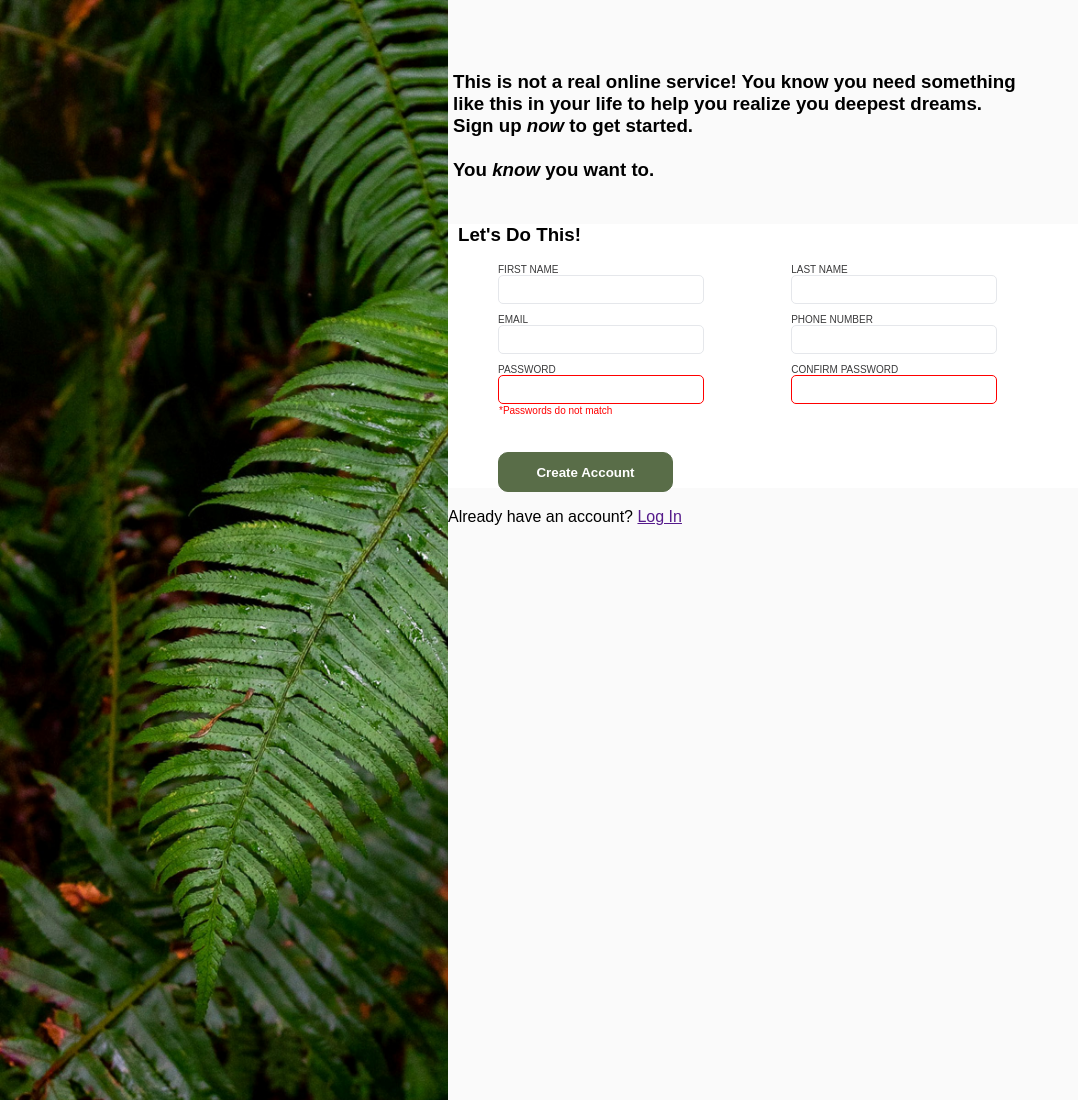
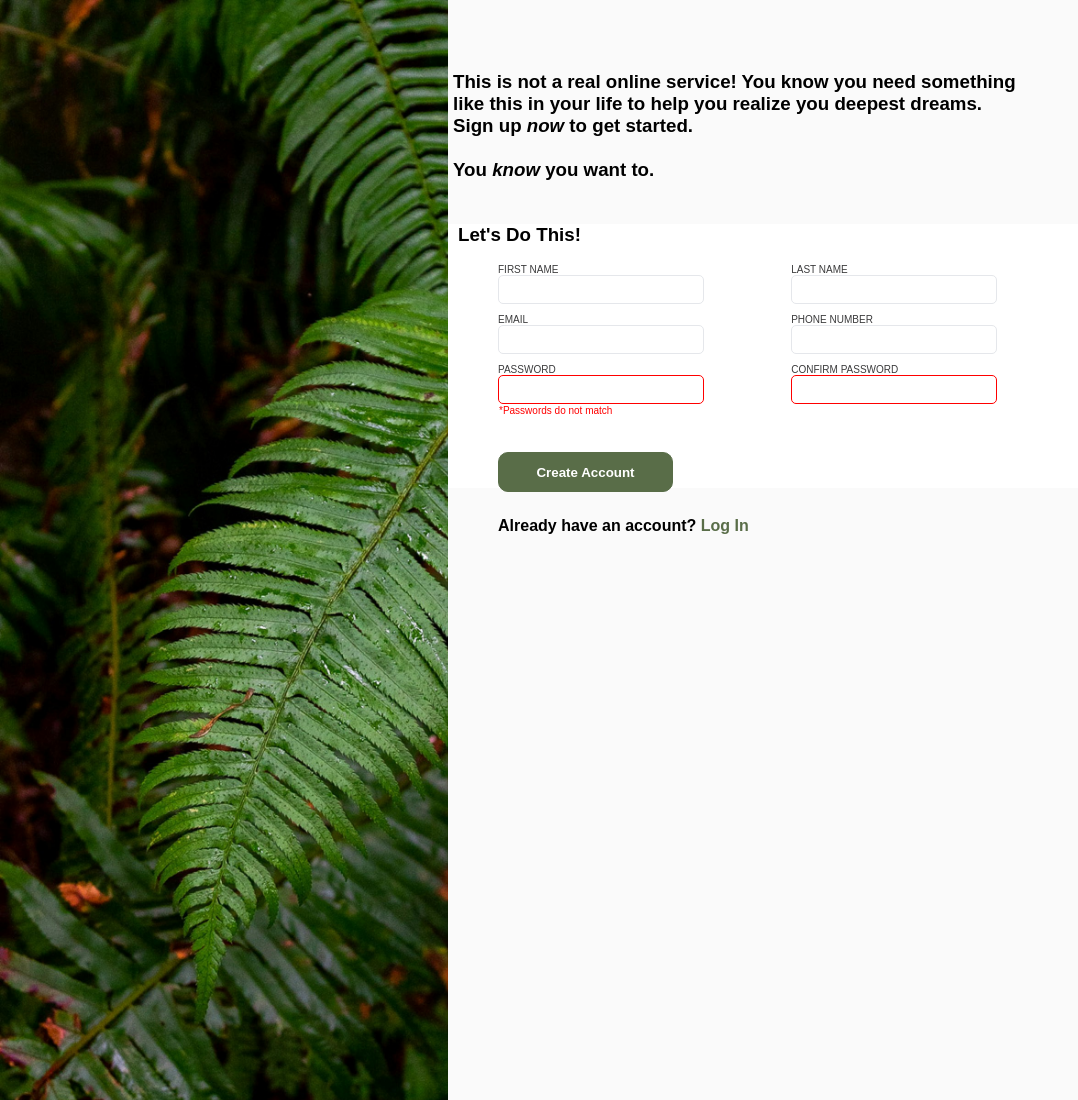
Before and after one commit to mnhardy1504/Montel-s-Odin-Sign-Up-Form, a plain HTML site: page index.html in a window 1280 px wide. Shown: the top 1100 px of the page, without its empty margins (0-1078 px from the left). Drawn offline with Linux system fonts and the light colour scheme.

Commit message:
finished log in link and nearby sentence

```diff
--- a/styles.css
+++ b/styles.css
@@ -100,3 +100,15 @@ label{
     margin-left: 50px;
     margin-top: 25px;
 }
+
+.hyperlink{
+    margin-left: 50px;
+    margin-top: 25px;
+    font-weight: bold;
+}
+
+a{
+    color:#596D48;
+    text-decoration: none;
+    font-weight: bold;
+}
```
Also changed, not shown: images/photo-1585202900225-6d3ac20a6962.avif (added), 1 other file.
